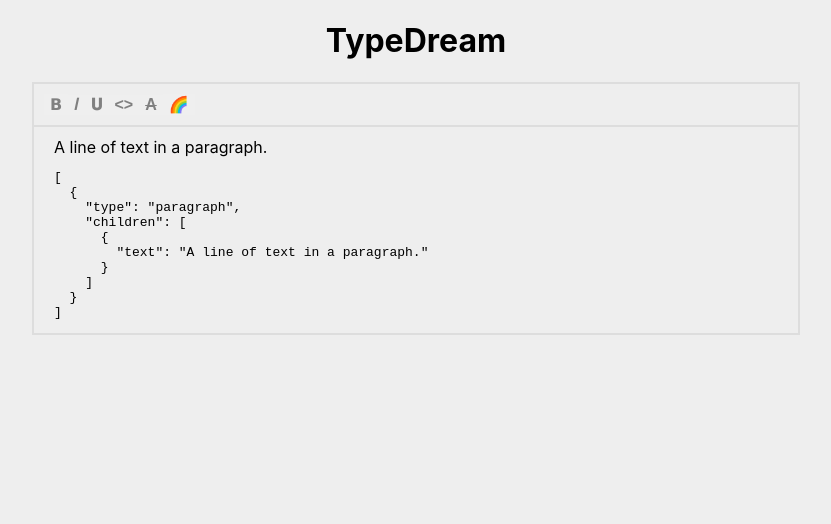
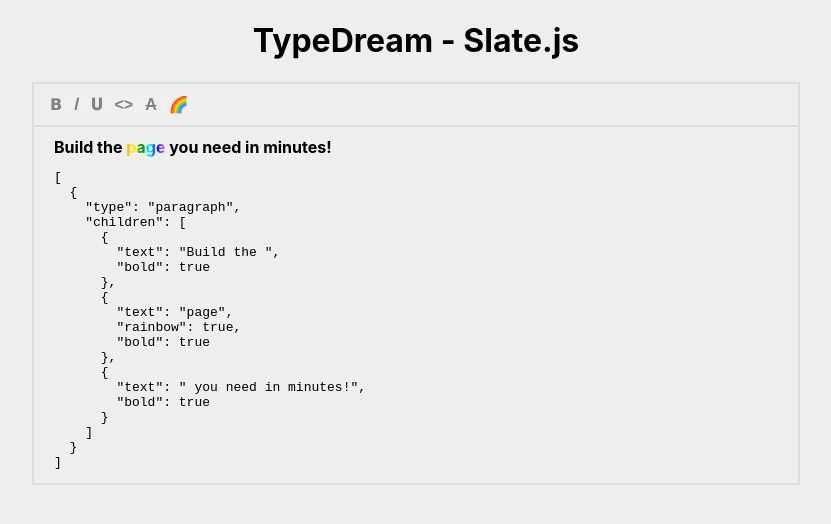
Before and after one commit to mar-sh/typedream-take-home-challenge, a Next.js app: page / in a window 1280 px wide. Shown: the top 524 px of the page, without its empty margins (224-1055 px from the left). Built offline with nearby package versions, Linux system fonts and the light colour scheme.

Commit message:
add hotkeys for bold italic and underline

```diff
--- a/components/MyEditor.js
+++ b/components/MyEditor.js
@@ -5,9 +5,83 @@
 const initialValue = [
   {
     type: "paragraph",
-    children: [{ text: "A line of text in a paragraph." }],
+    children: [
+      {
+        text: "Build the ",
+        bold: true,
+      },
+      {
+        text: "page",
+        rainbow: true,
+        bold: true,
+      },
+      {
+        text: " you need in minutes!",
+        bold: true,
+      },
+    ],
   },
 ];
+
+const getMarkFromKeys = (event) => {
+  const metaOrCtrl = event.ctrlKey || event.metaKey;
+  const { key } = event;
+
+  if (metaOrCtrl && key) {
+    event.preventDefault();
+
+    switch (key) {
+      case "b":
+        return "bold";
+      case "u":
+        return "underline";
+      case "i":
+        return "italic";
+      default:
+        return;
+    }
+  }
+};
+
+const MyEditor = (props) => {
+  const [editor] = useState(() => withReact(createEditor()));
+  const [val, setVal] = useState(JSON.stringify(initialValue, null, 2));
+
+  const renderLeaf = useCallback((props) => <Leaf {...props} />, []);
+
+  return (
+    <div style={{ border: "2px solid #ddd", padding: "0 20px", width: "60vw" }}>
+      <Slate
+        editor={editor}
+        value={initialValue}
+        onChange={(value) => {
+          const isAstChange = editor.operations.some(
+            (op) => "set_selection" !== op.type
+          );
+          if (isAstChange) {
+            const content = JSON.stringify(value, null, 2);
+            setVal(content);
+          }
+        }}
+      >
+        <Toolbar />
+        <Editable
+          renderLeaf={renderLeaf}
+          onKeyDown={(event) => {
+            const mark = getMarkFromKeys(event);
+            if (mark) {
+              toggleMark(editor, mark);
+            }
+          }}
+        ></Editable>
+      </Slate>
+
+      <pre>
+        <code>{val}</code>
+      </pre>
+    </div>
+  );
+};
 
 const Leaf = ({ attributes, children, leaf }) => {
   if (leaf.bold) {
@@ -100,54 +174,4 @@
   );
 };
 
-const MyEditor = (props) => {
-  const [editor] = useState(() => withReact(createEditor()));
-  const [val, setVal] = useState(JSON.stringify(initialValue, null, 2));
-
-  const renderLeaf = useCallback((props) => <Leaf {...props} />, []);
-
-  return (
-    <div style={{ border: "2px solid #ddd", padding: "0 20px", width: "60vw" }}>
-      <Slate
-        editor={editor}
-        value={initialValue}
-        onChange={(value) => {
-          const isAstChange = editor.operations.some(
-            (op) => "set_selection" !== op.type
-          );
-          if (isAstChange) {
-            const content = JSON.stringify(value, null, 2);
-            console.log(content);
-            setVal(content);
-          }
-        }}
-      >
-        <Toolbar />
-        <Editable
-          renderLeaf={renderLeaf}
-          onKeyDown={(event) => {
-            if (event.key === "`" && event.ctrlKey) {
-              event.preventDefault();
-              // Determine whether any of the currently selected blocks are code blocks.
-              const [match] = Editor.nodes(editor, {
-                match: (n) => n.type === "code",
-              });
-              // Toggle the block type depending on whether there's already a match.
-              Transforms.setNodes(
-                editor,
-                { type: match ? "paragraph" : "code" },
-                { match: (n) => Editor.isBlock(editor, n) }
-              );
-            }
-          }}
-        ></Editable>
-      </Slate>
-
-      <pre>
-        <code>{val}</code>
-      </pre>
-    </div>
-  );
-};
-
 export default MyEditor;
--- a/pages/index.js
+++ b/pages/index.js
@@ -3,7 +3,7 @@
 export default function Home() {
   return (
     <div>
-      <h1 style={{ textAlign: "center" }}>TypeDream</h1>
+      <h1 style={{ textAlign: "center" }}>TypeDream - Slate.js</h1>
       <MyEditor />
     </div>
   );
```
